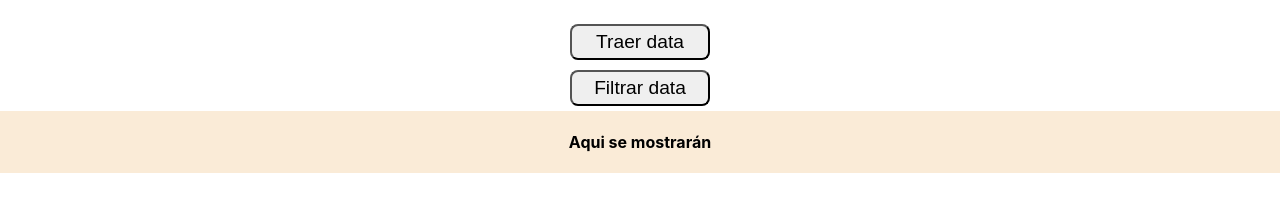
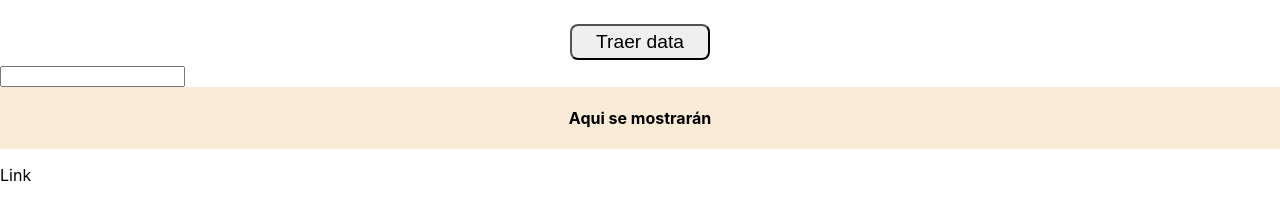
Before and after one commit to chLuis/react-shop, a React (Create React App) app: page / in a window 1280 px wide. Shown: the part 284-504 px from the top of the page. Built offline with nearby package versions, Linux system fonts and the light colour scheme.

Commit message:
agregando un buscador de pokemon, api aumenta el llamado maximo

```diff
--- a/src/components/main/index.js
+++ b/src/components/main/index.js
@@ -2,6 +2,8 @@ import React from "react";
 import { useSelector, useDispatch } from "react-redux";
 import './main.css'
 import { getPokemons, searchPokemon } from "../../redux/actions";
+import { GET_POKEMONS } from "../../redux/types";
+
 
 export const Main = () => {
 
@@ -14,27 +16,46 @@ export const Main = () => {
         console.log("Estamos trayendo data")
         dispatch(getPokemons())
     }
+    //let mostrando = {name: "No hay nada"}
+    const filtrarData = (event) => {
+        //dispatch(buscarPokemon());
+        console.log("Busque ", buscarPokemon);
+        console.log(event)
+        //console.log(pokemon[2].name)
+        const pokemonBuscado = pokemon.find(pokemon => pokemon.name === event)
+        console.log(pokemonBuscado)
+        if(pokemonBuscado){
+            dispatch(searchPokemon(pokemonBuscado))
+        } else {
+            dispatch(searchPokemon([]))
+        }
 
-    function filtrarData() {
-        console.log("Estamos filtrando datos")
-        dispatch(searchPokemon(pokemon))
-        console.log("Busque ", buscarPokemon)
+        searchPokemon()
     }
 
     console.log(useSelector(state => state.pokemon))
+    console.log("useSelector")
+    console.log(useSelector(state => state.searchPokemon))
     return(
         <main className="main-css">
             <h2 className="h2-main">Aqui estamos en el main</h2>
             <button className="btn-main" onClick={traerData}>Traer data</button>
-            <button className="btn-main" onClick={filtrarData}>Filtrar data</button>
+            <div>
+            <input id="button-search" type="text" onChange={event => filtrarData(event.target.value)}></input>
+            {/* <button className="btn-main" onClick={filtrarData}>Filtrar data</button> */}
+            </div>
             <div id="data-show"><h4>Aqui se mostrarán</h4>
-            {pokemon?.map(
+            {/* {pokemon?.map(
                 (item, index) => {
                     return (
                         <p key={index}> {(item.name)} </p>
                     )
                 }
-            )}
+            )}  */}
+            </div>
+            <div>
+            <p>{useSelector(state => state.searchPokemon)?.name}</p>
+            <a href={useSelector(state => state.searchPokemon)?.url}>Link</a>
             </div>
         </main>
     )
--- a/src/components/navbar/index.js
+++ b/src/components/navbar/index.js
@@ -13,7 +13,7 @@ export const Navbar = () => {
         <nav className="navbar-css">
             <img className="img-navbar" src={imagenPokemon} alt="Imagen pokemon"/>
             <div className="navbar-div">
-                <input id="button-search" type="text"></input>
+                <input id="-------button-search" type="text"></input>
                 <button onClick={clickLupa}>🔍</button>
             </div>
             <div className="navbar-div">
--- a/src/redux/actions.js
+++ b/src/redux/actions.js
@@ -18,8 +18,24 @@ export const getPokemons = () => {
         }
     }
 }
+export const searchPokemon = (contenido) => {
+    //const buscador = "ivysaur"
+    return async function(dispatch) {
+        try{
+            console.log("Estamos trayendola")
+            return dispatch({
+                type: SEARCH_POKEMON,
+                payload: contenido
+            })
+        }
+        catch(error) {
 
-export const searchPokemon = () => {
-    console.log("Estamos buscando")
-    console.log(SEARCH_POKEMON)
-}
+            return error
+        }
+    }
+    //console.log("Estamos buscando desde actions")
+    //console.log(contenido)
+
+    //console.log(SEARCH_POKEMON)
+    //console.log(GET_POKEMONS)
+};
--- a/src/redux/reducer.js
+++ b/src/redux/reducer.js
@@ -1,13 +1,17 @@
 import { GET_POKEMONS, SEARCH_POKEMON } from "./types";
 
-const initialState = { pokemon: [], entrenadores: [], searchPokemon: []}
+const initialState = { pokemon: [], entrenadores: [], searchPokemon: ["buscando....."]}
 
 export const reducerroot = (state = initialState, action) => {
     switch(action.type) {
         case GET_POKEMONS:
-            return { ...state, pokemon: action.payload };
+            return {
+                    ...state,
+                    pokemon: action.payload };
         case SEARCH_POKEMON:
-            return { ...state, searchPokemon: action.payload}
+            return {
+                    ...state,
+                    searchPokemon: action.payload}
         default:
             return state
     }
--- a/src/redux/types.js
+++ b/src/redux/types.js
@@ -1,3 +1,3 @@
-export const URL = 'https://pokeapi.co/api/v2/pokemon/'
+export const URL = 'https://pokeapi.co/api/v2/pokemon/?offset=0&limit=20'
 export const GET_POKEMONS = 'GET_POKEMONS'
 export const SEARCH_POKEMON = 'SEARCH_POKEMON'
```
